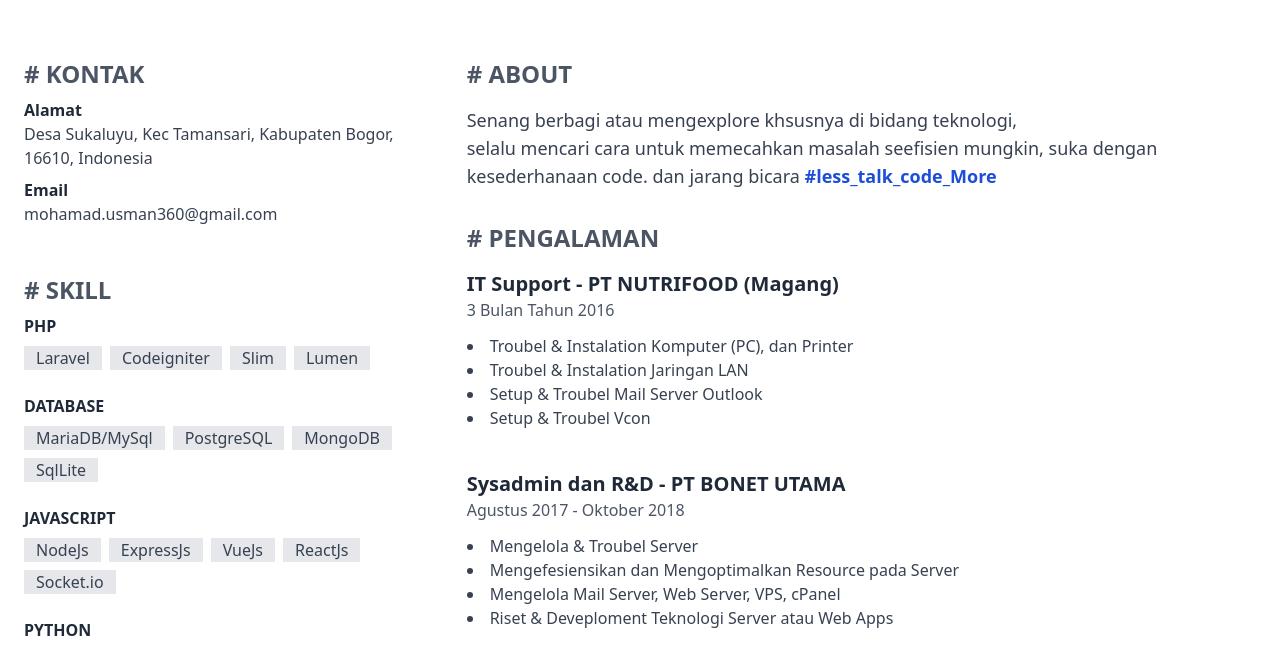
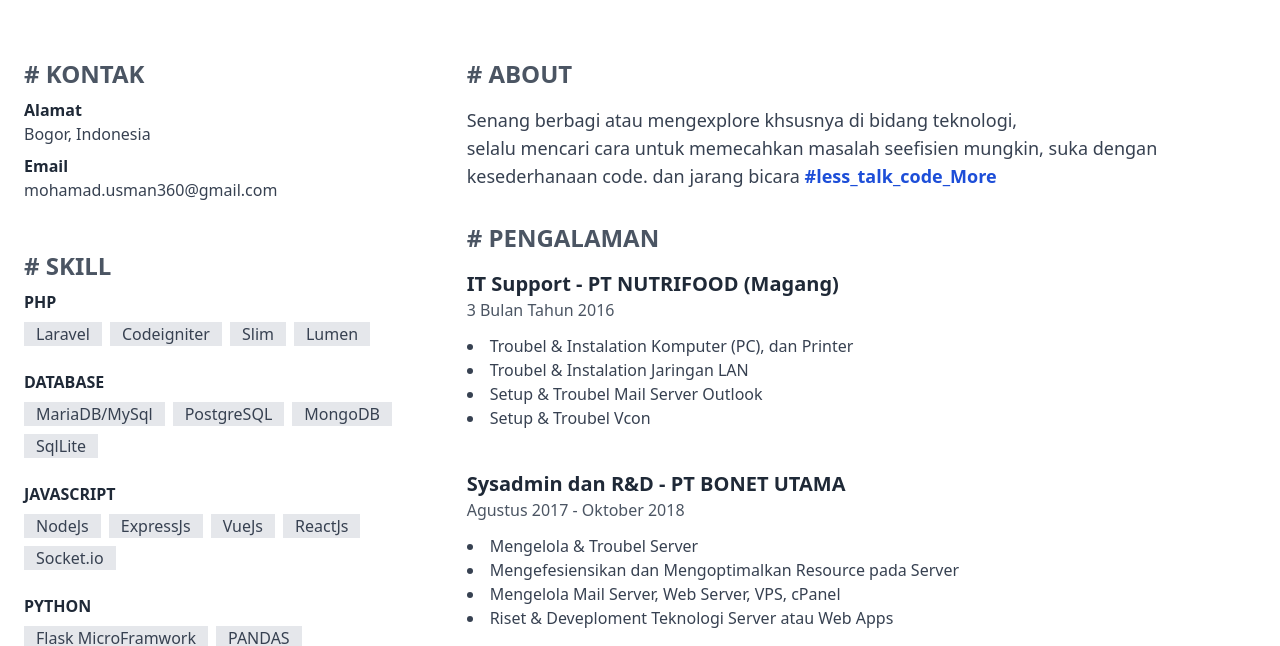
Before and after one commit to mohusman360/mohusman360.github.io, a plain HTML site: page index.html in a window 1280 px wide. Shown: the part 190-836 px from the top of the page. Drawn offline with nearby package versions, Linux system fonts and the light colour scheme.

Commit message:
Update index.html

```diff
--- a/index.html
+++ b/index.html
@@ -59,7 +59,7 @@
       <div class="flex-shrink lg:w-1/3 flex-shrink-0 text-gray-700  px-4 py-2 m-2">
         <h2 class="text-2xl font-extrabold text-gray-600"># KONTAK</h2>
         <h3 class="text font-bold mt-2 text-gray-800 ">Alamat</h3>
-        <p>Desa Sukaluyu, Kec Tamansari, Kabupaten Bogor, 16610, Indonesia </p>
+        <p>Bogor, Indonesia </p>
         <h3 class="text font-bold mt-2 text-gray-800 ">Email</h3>
         <p>mohamad.usman360@gmail.com</p>
 
```
